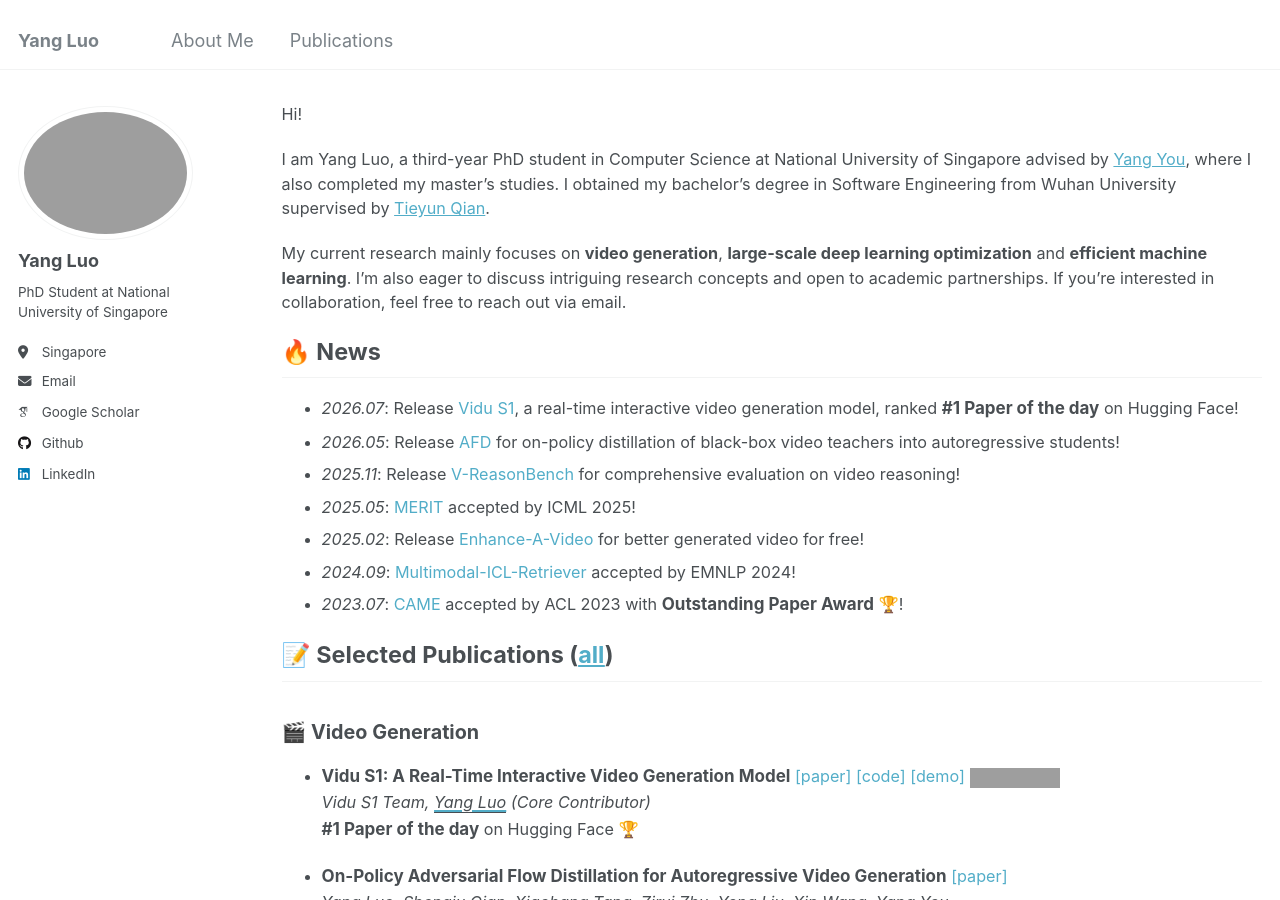
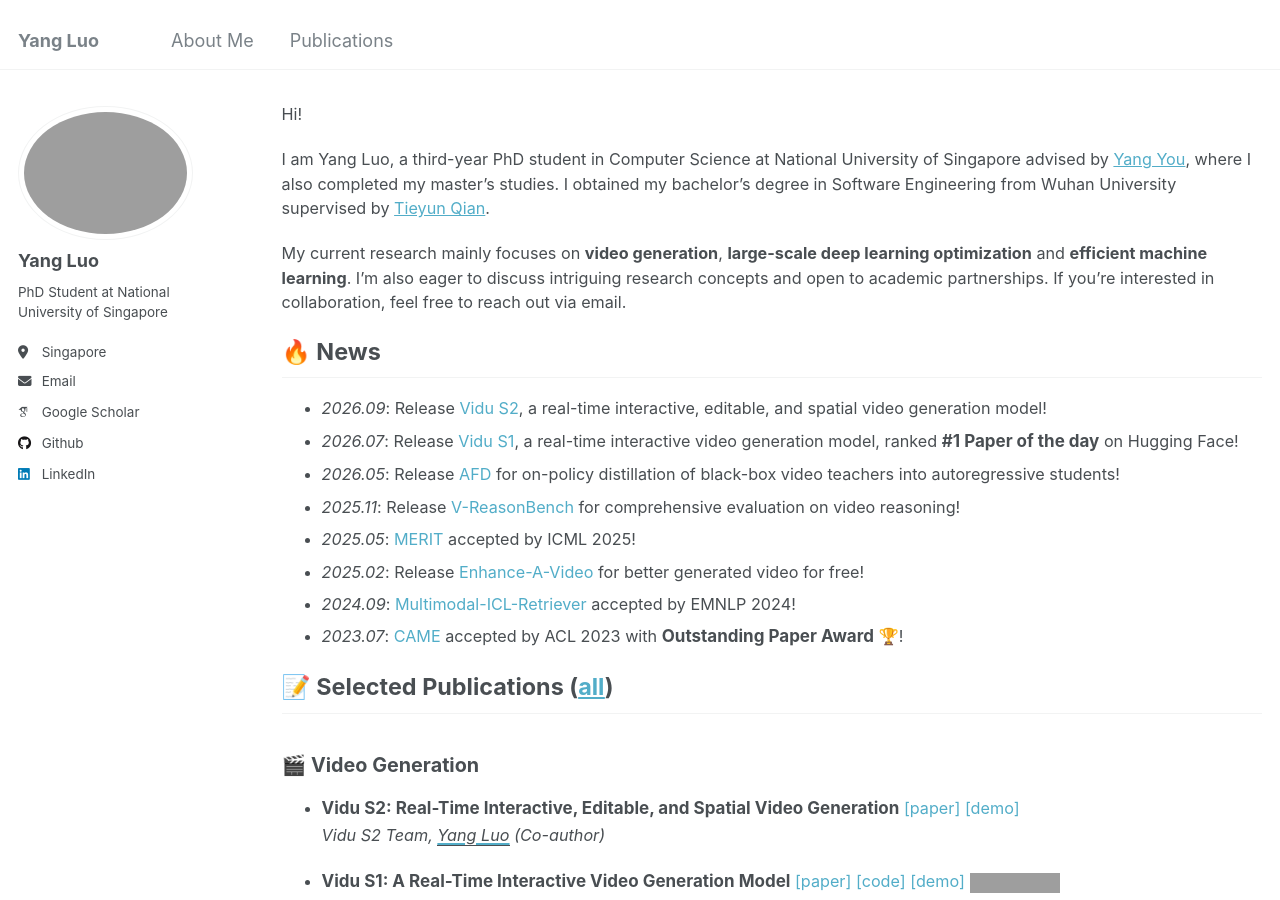
Before and after one commit to yangluo7/yangluo7.github.io, a Jekyll site: the page built from _pages/about.md, in a window 1280 px wide and 900 px high. Built offline with Jekyll 4.4.1, drawn with Linux system fonts in a browser that asks for light colours; some web fonts are replaced; grey boxes are pictures that could not be loaded.

Commit message:
Info Update
Co-authored-by: Cursor <cursoragent@cursor.com>

```diff
--- a/_pages/about.md
+++ b/_pages/about.md
@@ -16,6 +16,7 @@ I am Yang Luo, a third-year PhD student in Computer Science at National Universi
 My current research mainly focuses on  **video generation**, **large-scale deep learning optimization** and **efficient machine learning**. I'm also eager to discuss intriguing research concepts and open to academic partnerships. If you're interested in collaboration, feel free to reach out via email.
 
 # 🔥 News
+- *2026.09*: Release [Vidu S2](https://huggingface.co/papers/2609.11638), a real-time interactive, editable, and spatial video generation model!
 - *2026.07*: Release [Vidu S1](https://huggingface.co/papers/2607.03118), a real-time interactive video generation model, ranked **#1 Paper of the day** on Hugging Face!
 - *2026.05*: Release [AFD](https://arxiv.org/abs/2605.26105) for on-policy distillation of black-box video teachers into autoregressive students!
 - *2025.11*: Release [V-ReasonBench](https://oahzxl.github.io/VReasonBench/) for comprehensive evaluation on video reasoning!
@@ -30,6 +31,14 @@ My current research mainly focuses on  **video generation**, **large-scale deep
 
 ## 🎬 Video Generation
 <ul>
+  <li>
+    <strong>Vidu S2: Real-Time Interactive, Editable, and Spatial Video Generation</strong>
+    <div style="display: inline">
+        <a href="https://arxiv.org/abs/2609.11638"> [paper]</a>
+        <a href="https://www.vidu.com/vidu-stream"> [demo]</a>
+    </div>
+    <div><i>Vidu S2 Team, <u>Yang Luo</u> (Co-author)</i></div>
+  </li>
   <li>
     <strong>Vidu S1: A Real-Time Interactive Video Generation Model</strong>
     <div style="display: inline">
```
